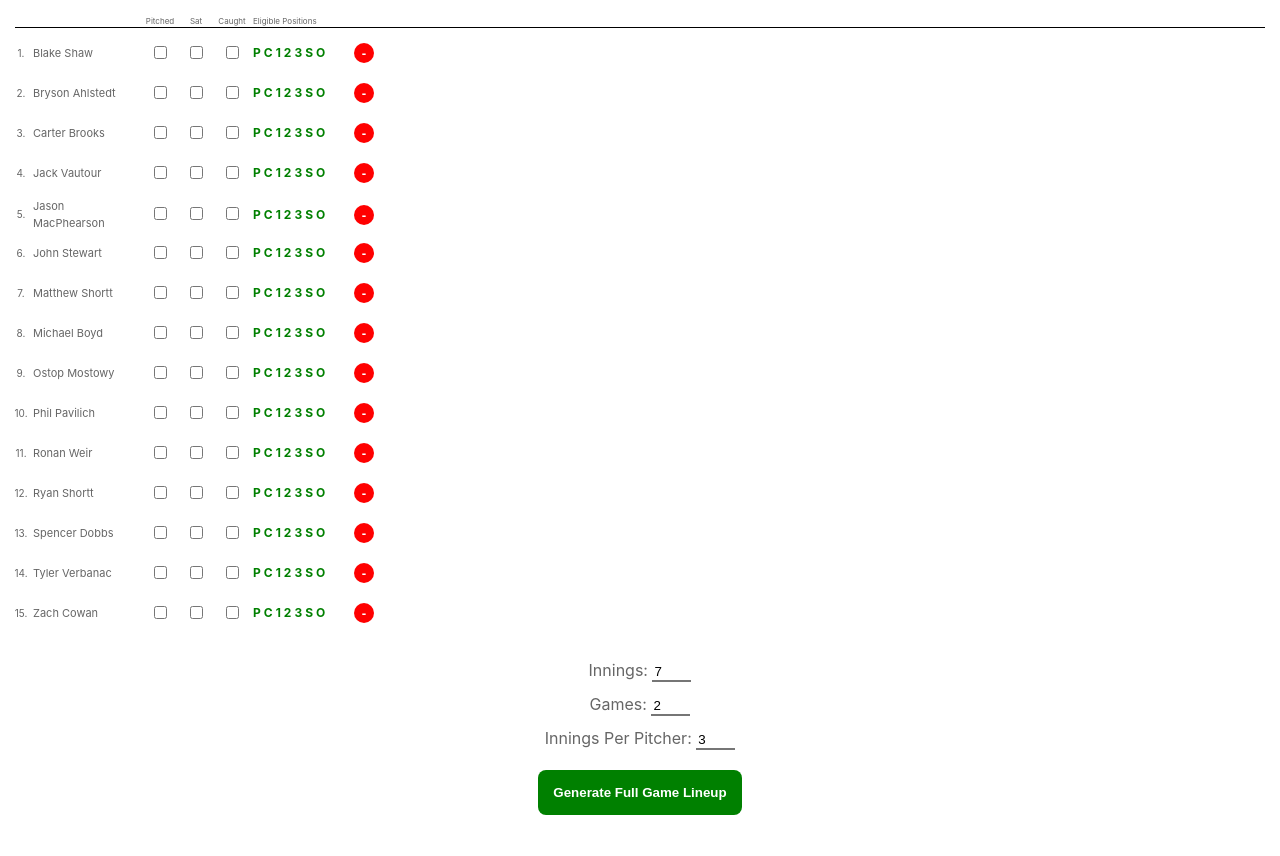
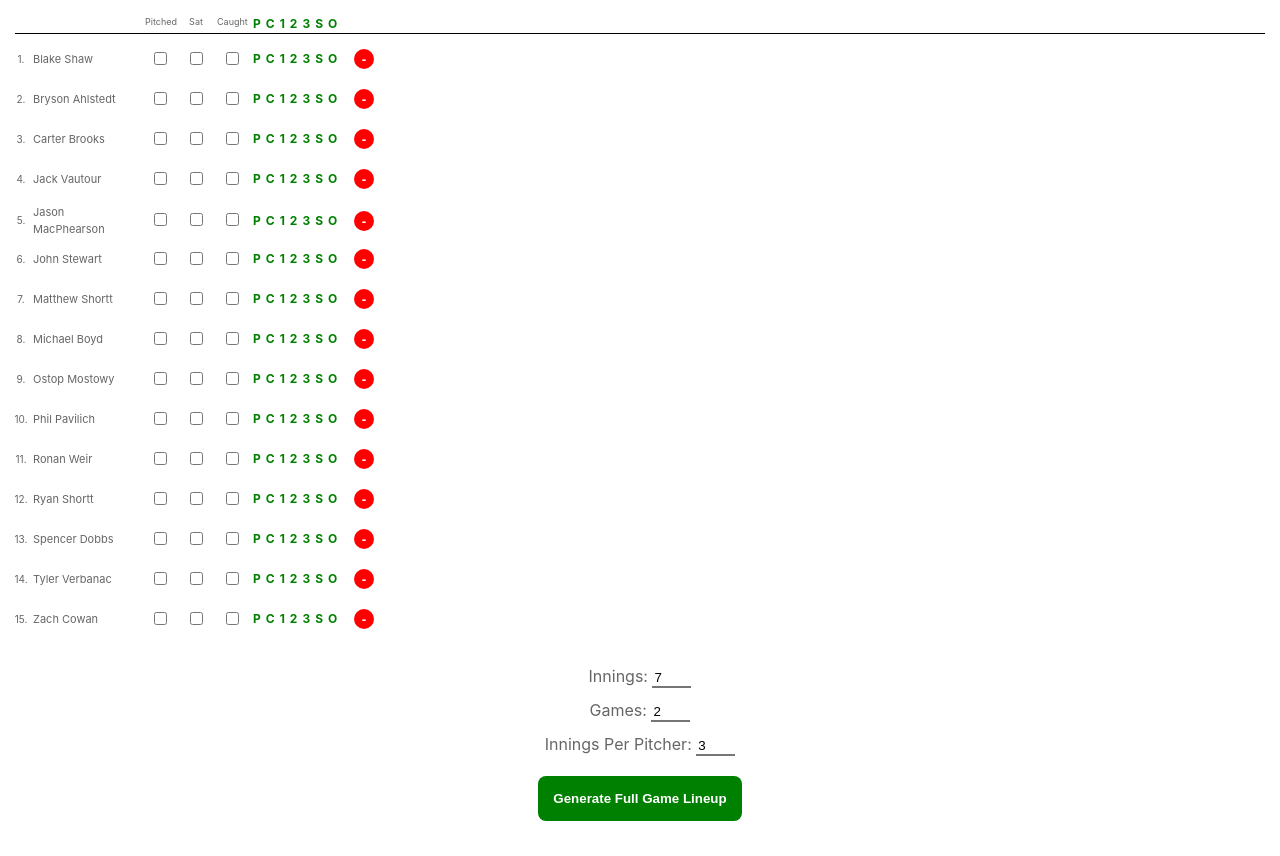
Before and after one commit to ryanepshortt/personal-site, a React (Create React App) app: page /softball in a window 1280 px wide. Built offline with nearby package versions, Linux system fonts and the light colour scheme.

Commit message:
Adding modify all

```diff
--- a/src/components/softball/playerList/PlayerList.css
+++ b/src/components/softball/playerList/PlayerList.css
@@ -11,11 +11,8 @@
 }
 
 .column-title {
-  font-size: 8px;
+  font-size: 9px;
   text-align: center;
-}
-.column-title-left {
-  font-size: 8px;
 }
 
 .player-number {
@@ -81,7 +78,7 @@
 
 .positions-wrapper {
   justify-content: flex-start !important;
-  gap: 3px;
+  gap: 5px;
 }
 
 .positionButton {
@@ -96,3 +93,11 @@
 .ineligiblePosition {
   color: red;
 }
+
+.positions-wrapper-header {
+  display: flex;
+  align-items: flex-start;
+  justify-content: flex-start;
+  gap: 5px;
+  font-size: 12px;
+}
--- a/src/components/softball/playerList/PlayerList.jsx
+++ b/src/components/softball/playerList/PlayerList.jsx
@@ -2,9 +2,11 @@ import React, { useContext, useState } from "react";
 import SoftballContext from "../../../contexts/Softball";
 import PlayerRow from "./PlayerRow";
 import "./PlayerList.css";
+import { POSITIONS } from "../../../constants/softball/Softball";
 
 function PlayerList() {
-  const { playerIds, flipAllFields } = useContext(SoftballContext);
+  const { playerIds, flipAllFields, flipAllEligiblePositions } =
+    useContext(SoftballContext);
   const [pitchedFlip, setPitchedFlip] = useState(true);
   const onPitchClick = () => {
     flipAllFields("hasPitched", pitchedFlip);
@@ -20,6 +22,41 @@ function PlayerList() {
     flipAllFields("hasCaught", caughtFlip);
     setCaughtFlip(!caughtFlip);
   };
+  const [pitcherFlip, setPitcherFlip] = useState(false);
+  const onPitcherFlip = () => {
+    flipAllEligiblePositions(POSITIONS.pitcher, pitcherFlip);
+    setPitcherFlip(!pitcherFlip);
+  };
+  const [catcherFlip, setCatcherFlip] = useState(false);
+  const onCatcherFlip = () => {
+    flipAllEligiblePositions(POSITIONS.catcher, catcherFlip);
+    setCatcherFlip(!catcherFlip);
+  };
+  const [firstFlip, setFirstFlip] = useState(false);
+  const onFirstFlip = () => {
+    flipAllEligiblePositions(POSITIONS.firstBase, firstFlip);
+    setFirstFlip(!firstFlip);
+  };
+  const [secondFlip, setSecondFlip] = useState(false);
+  const onSecondFlip = () => {
+    flipAllEligiblePositions(POSITIONS.secondBase, secondFlip);
+    setSecondFlip(!secondFlip);
+  };
+  const [thirdFlip, setThirdFlip] = useState(false);
+  const onThirdFlip = () => {
+    flipAllEligiblePositions(POSITIONS.thirdBase, thirdFlip);
+    setThirdFlip(!thirdFlip);
+  };
+  const [ssFlip, setSsFlip] = useState(false);
+  const onSsFlip = () => {
+    flipAllEligiblePositions(POSITIONS.shortStop, ssFlip);
+    setSsFlip(!ssFlip);
+  };
+  const [oFlip, setOFlip] = useState(false);
+  const onOFlip = () => {
+    flipAllEligiblePositions(POSITIONS.outfield, oFlip);
+    setOFlip(!oFlip);
+  };
   return (
     <div className="list-wrapper">
       <div className="header-row">
@@ -34,7 +71,71 @@ function PlayerList() {
         <div className="column-title" onClick={onCaughtFlip}>
           Caught
         </div>
-        <div className="column-title-left">Eligible Positions</div>
+        <div className="positions-wrapper-header">
+          <button
+            type="button"
+            className={`positionButton ${
+              pitcherFlip ? "ineligiblePosition" : "eligiblePosition"
+            }`}
+            onClick={onPitcherFlip}
+          >
+            P
+          </button>
+          <button
+            type="button"
+            className={`positionButton ${
+              catcherFlip ? "ineligiblePosition" : "eligiblePosition"
+            }`}
+            onClick={onCatcherFlip}
+          >
+            C
+          </button>
+          <button
+            type="button"
+            className={`positionButton ${
+              firstFlip ? "ineligiblePosition" : "eligiblePosition"
+            }`}
+            onClick={onFirstFlip}
+          >
+            1
+          </button>
+          <button
+            type="button"
+            className={`positionButton ${
+              secondFlip ? "ineligiblePosition" : "eligiblePosition"
+            }`}
+            onClick={onSecondFlip}
+          >
+            2
+          </button>
+          <button
+            type="button"
+            className={`positionButton ${
+              secondFlip ? "ineligiblePosition" : "eligiblePosition"
+            }`}
+            onClick={onThirdFlip}
+          >
+            3
+          </button>
+          <button
+            type="button"
+            className={`positionButton ${
+              secondFlip ? "ineligiblePosition" : "eligiblePosition"
+            }`}
+            onClick={onSsFlip}
+          >
+            S
+          </button>
+          <button
+            type="button"
+            className={`positionButton ${
+              secondFlip ? "ineligiblePosition" : "eligiblePosition"
+            }`}
+            onClick={onOFlip}
+          >
+            O
+          </button>
+        </div>
         <div />
       </div>
       {playerIds.map((id, index) => (
--- a/src/contexts/Softball.jsx
+++ b/src/contexts/Softball.jsx
@@ -123,6 +123,22 @@ function SoftballProvider({ children }) {
     });
   };
 
+  const flipAllEligiblePositions = (positionId, value) => {
+    setPlayers((currentPlayers) => {
+      const newPlayers = { ...currentPlayers };
+      Object.keys(newPlayers).forEach((playerKey) => {
+        newPlayers[playerKey] = {
+          ...newPlayers[playerKey],
+          eligiblePositions: {
+            ...newPlayers[playerKey].eligiblePositions,
+            [positionId]: value,
+          },
+        };
+      });
+      return newPlayers;
+    });
+  };
+
   const removePlayerById = (id) => {
     setPlayers((currentPlayers) => {
       const newPlayers = { ...currentPlayers };
@@ -170,6 +186,7 @@ function SoftballProvider({ children }) {
       generateFullGameLineup,
       getPositionFromLineupForPlayer,
       flipAllFields,
+      flipAllEligiblePositions,
     }),
     [players, fullGameLineup, options, generateFullGameLineup],
   );
```
